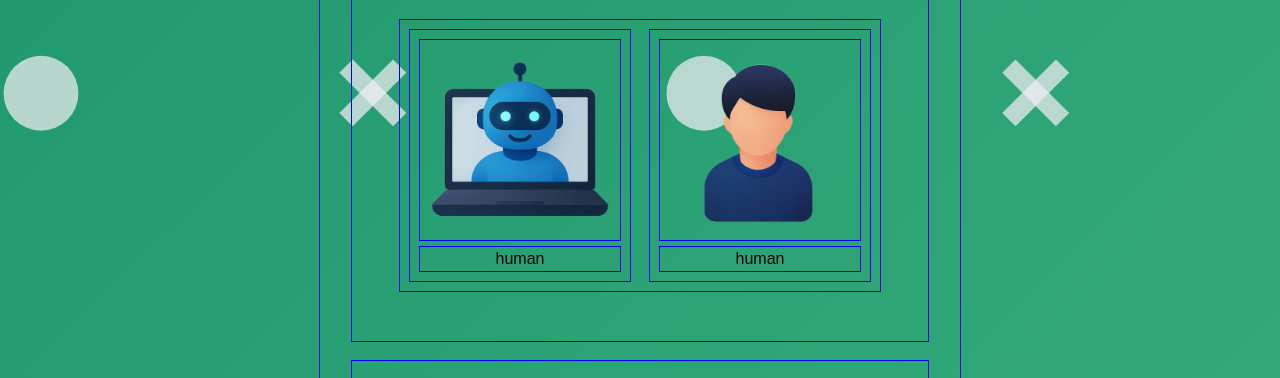
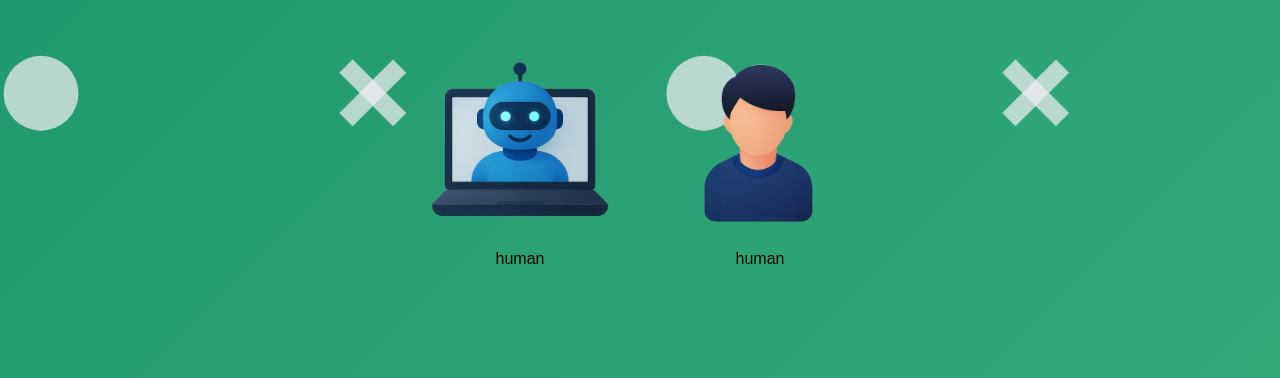
Before and after one commit to DeepKumar7106/flip-flop, a website built with Vite: page index.html in a window 1280 px wide. Shown: the part 280-658 px from the top of the page. Built offline with nearby package versions, Linux system fonts and the light colour scheme; a web font is replaced by a local one.

Commit message:
call it a day

```diff
--- a/src/style.css
+++ b/src/style.css
@@ -43,7 +43,7 @@
   margin: 0;
   padding: 0;
   box-sizing: border-box;
-  outline: 1px solid blue;
+  /* outline: 1px solid blue; */
 }
 
 .center {
```
